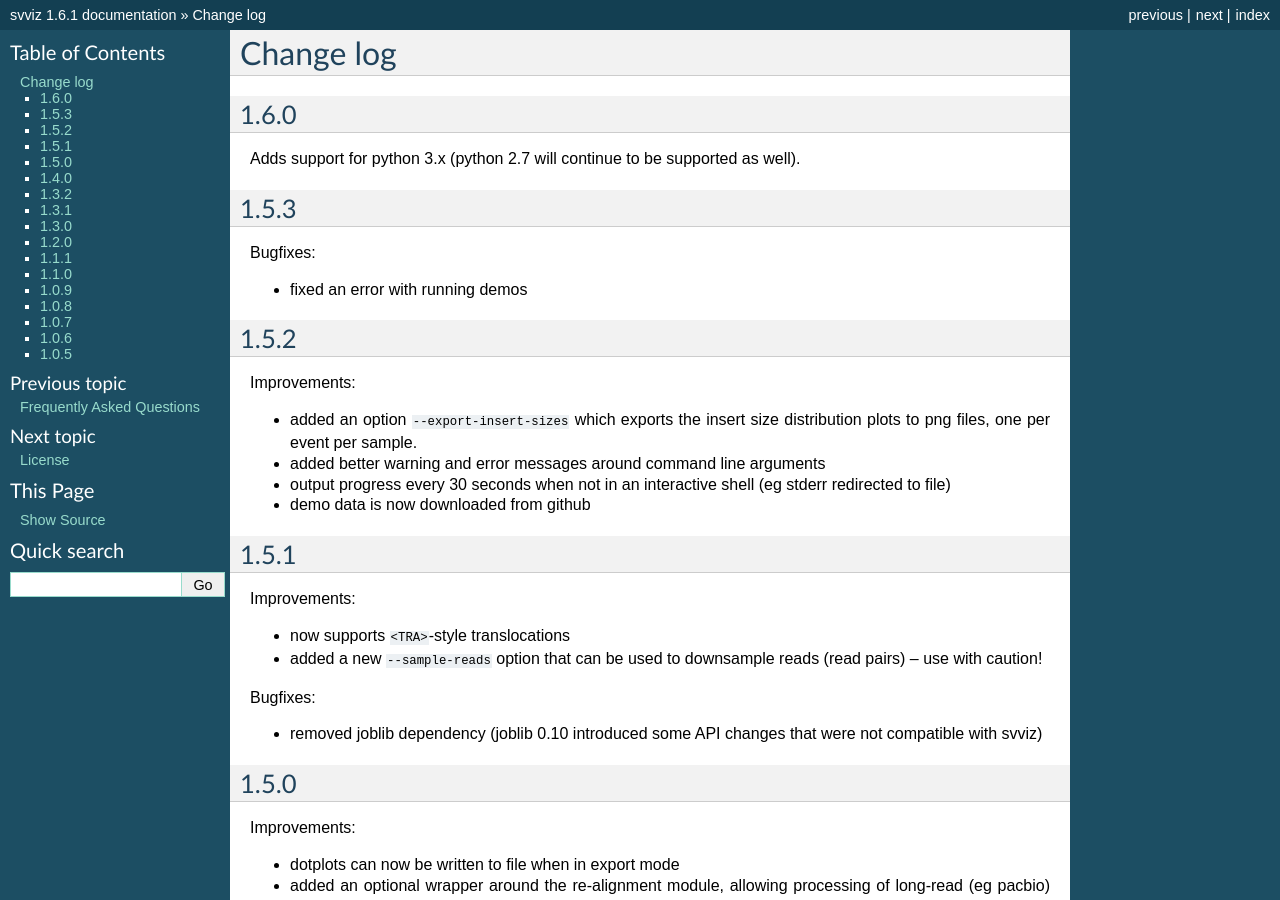
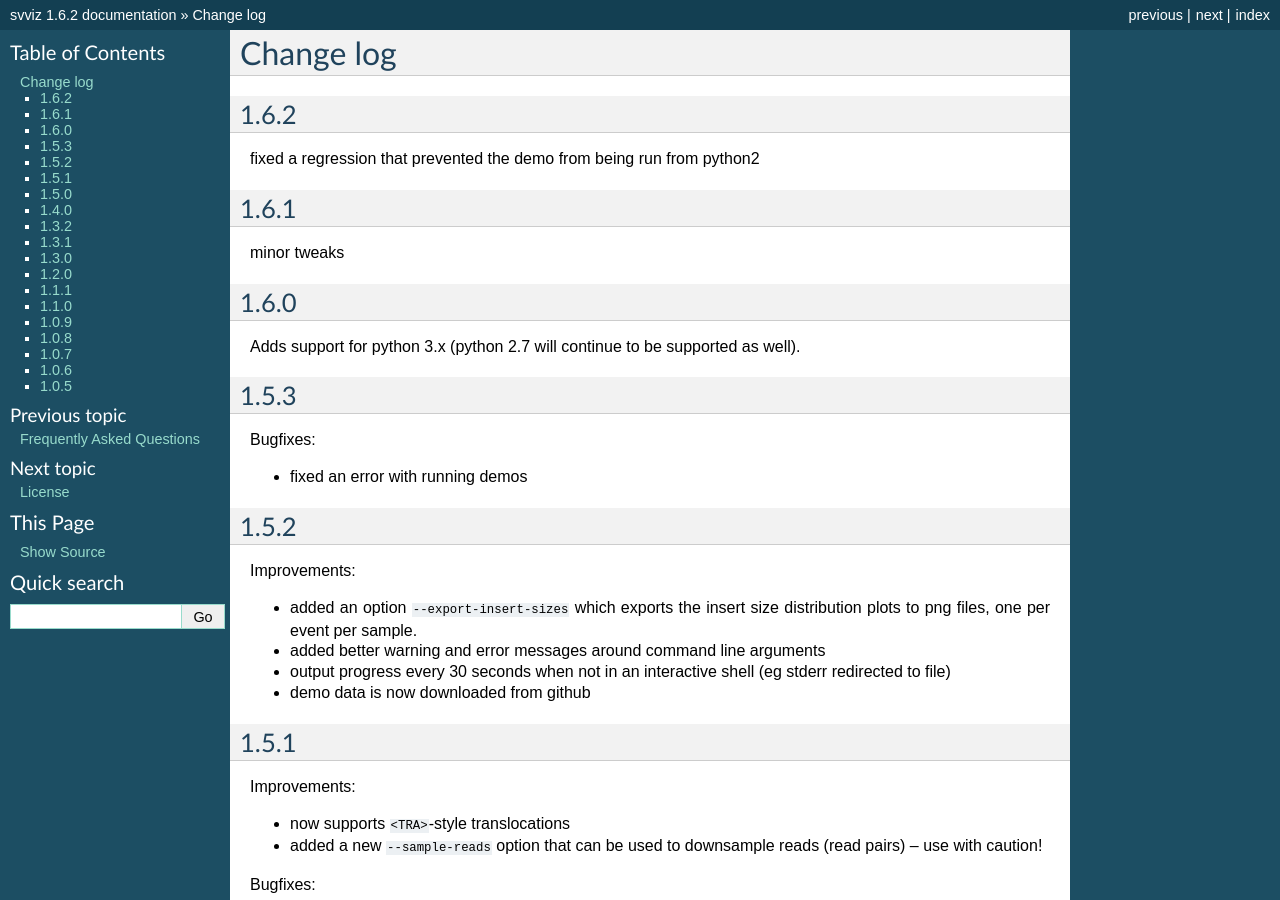
Before and after one commit to svviz/svviz, a Sphinx documentation site: the page built from docs/changelog.rst, in a window 1280 px wide and 900 px high. Built offline with Sphinx 7.4.7, drawn with Linux system fonts in a browser that asks for light colours; some of the changed text lies outside the part shown.

Commit message:
updating version to 1.6.2

```diff
--- a/docs/changelog.rst
+++ b/docs/changelog.rst
@@ -2,6 +2,14 @@
 
 Change log
 ==========
+
+1.6.2
+-----
+fixed a regression that prevented the demo from being run from python2
+
+1.6.1
+-----
+minor tweaks
 
 1.6.0
 -----
--- a/docs/conf.py
+++ b/docs/conf.py
@@ -55,9 +55,9 @@ copyright = u'2016, Noah Spies'
 #
 # The short X.Y version.
 
-version = "1.6.1"
+version = "1.6.2"
 # The full version, including alpha/beta/rc tags.
-release = "1.6.1"
+release = "1.6.2"
 
 # The language for content autogenerated by Sphinx. Refer to documentation
 # for a list of supported languages.
--- a/src/svviz/__init__.py
+++ b/src/svviz/__init__.py
@@ -1 +1 @@
-__version__ = "1.6.1"
+__version__ = "1.6.2"
```
